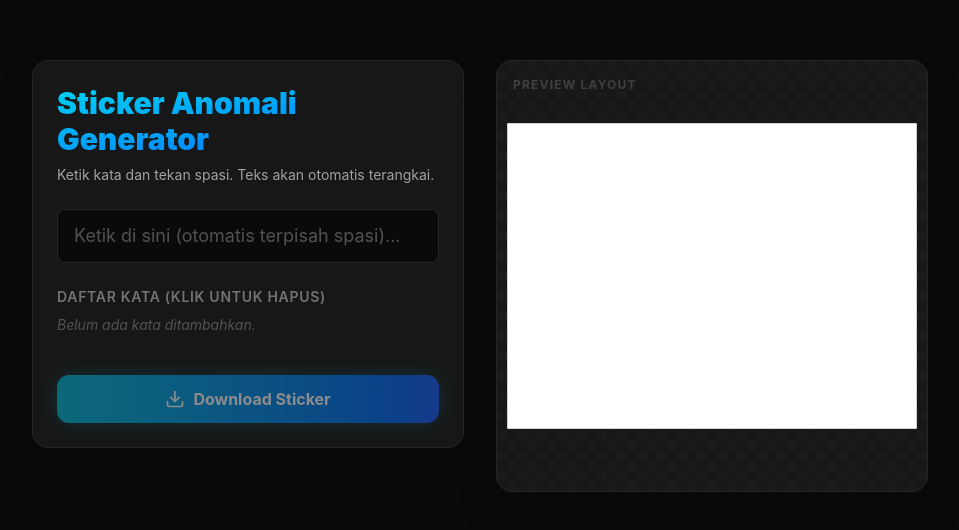
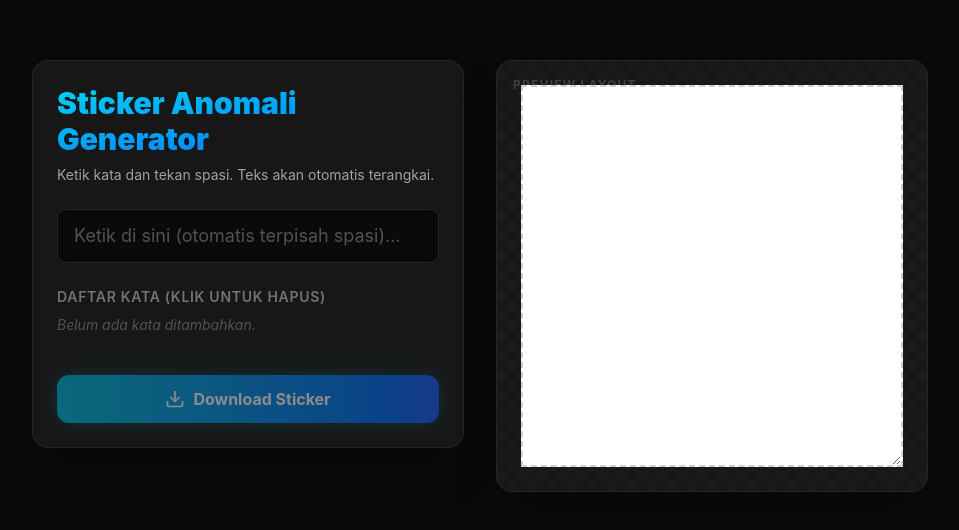
Before and after one commit to MakdumIbrohim/sticker-anomali-generator, a React (Vite) app: page / in a window 1280 px wide. Shown: the part 124-654 px from the top of the page, without its empty margins (160-1119 px from the left). Built offline with nearby package versions, Linux system fonts and the light colour scheme.

Commit message:
feat: make sticker canvas resizable with updated styling and dimensions

```diff
--- a/src/App.tsx
+++ b/src/App.tsx
@@ -133,8 +133,9 @@ export default function App() {
           {/* Actual Sticker Canvas (What gets downloaded) */}
           <div
             ref={stickerRef}
-            className="relative z-10 w-full h-full flex flex-col items-center justify-center bg-white p-8"
-            style={{ width: '512px', height: '512px', transform: 'scale(0.8)' }}
+            className="relative z-10 flex flex-col items-center justify-center bg-white p-8 resize overflow-hidden border-2 border-dashed border-neutral-400/50 hover:border-cyan-500 transition-colors"
+            style={{ width: '400px', height: '400px', minWidth: '200px', minHeight: '200px', maxWidth: '100%', maxHeight: '100%' }}
+            title="Tarik ujung kanan bawah untuk mengubah ukuran"
           >
             <div className="w-full h-full flex items-center justify-center">
               <p className="text-black font-sans text-5xl leading-[1.2] text-left break-words w-full" style={{ fontFamily: 'Arial, Helvetica, sans-serif' }}>
```
